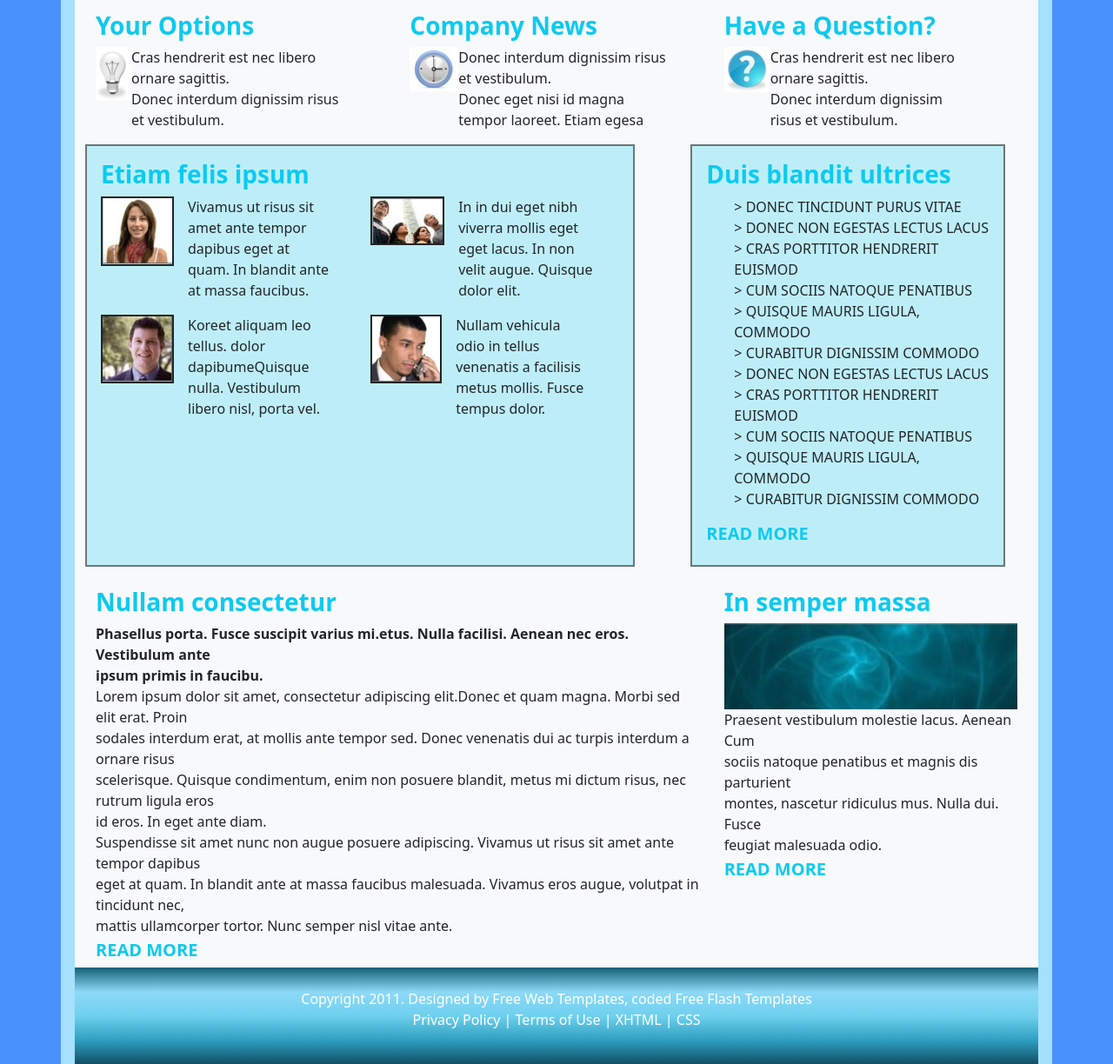
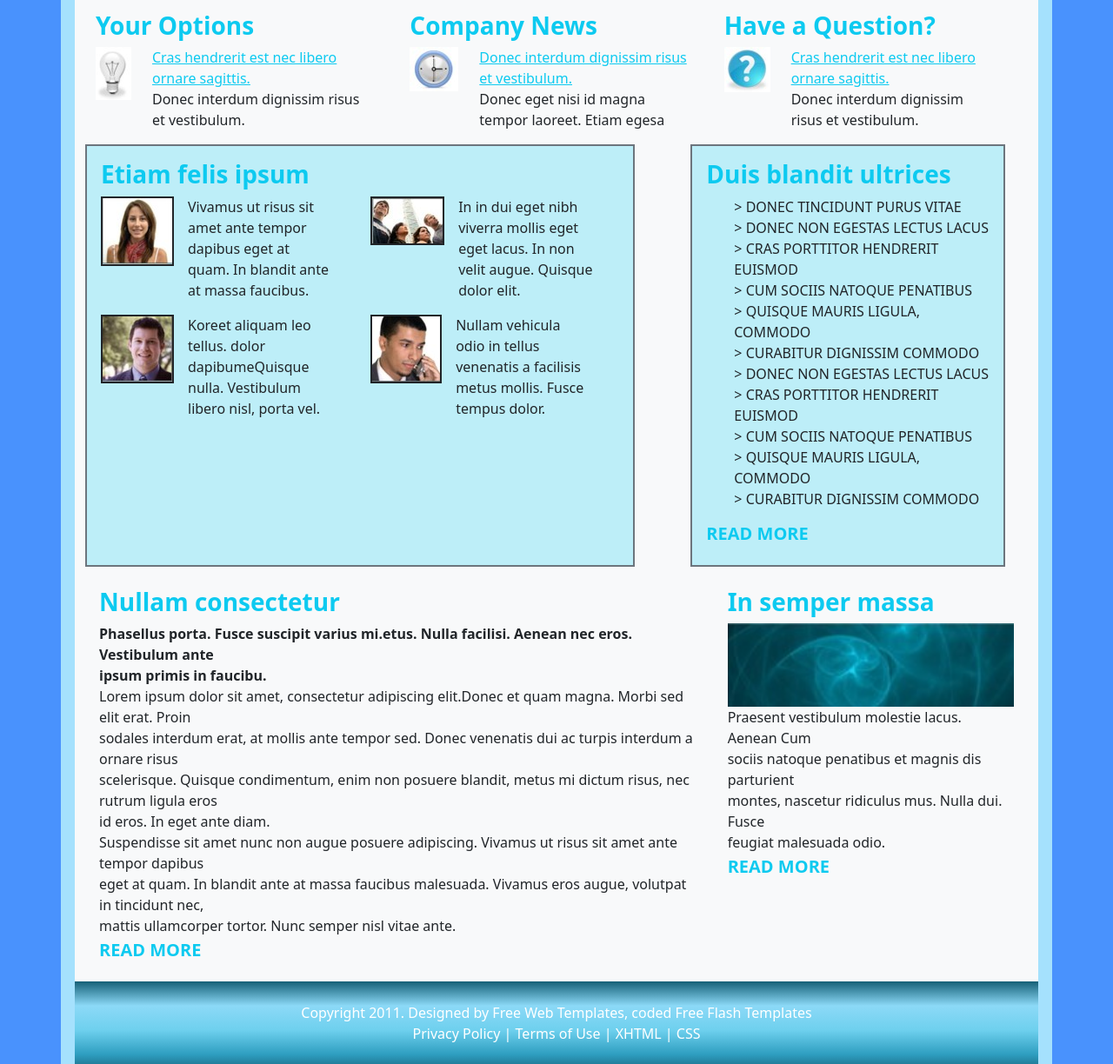
Before and after one commit to cyouying/web2023, a plain HTML site: page task two.html in a window 1280 px wide. Shown: the part 496-1720 px from the top of the page at 87% size. Drawn offline with Linux system fonts and the light colour scheme.

Commit message:
task two

```diff
--- a/css/task two_style.css
+++ b/css/task two_style.css
@@ -6,6 +6,10 @@ li {
     background: linear-gradient(#7bccec , #78d3f1 , #1e8cad, #104d62);
 }
 
+#header {
+    background:#a5e1fd
+}
+
 #footer {
-    background-image:linear-gradient(#156077 ,#a0e3fd ,#6ed0ee ,  #2e9ec0, #104d62);
+    background-image:linear-gradient(#156077 ,#8cd9f7 ,#6ed0ee ,  #2e9ec0, #104d62);
 }
--- a/task two.html
+++ b/task two.html
@@ -6,23 +6,7 @@
     <meta http-equiv="X-UA-Compatible" content="IE=edge">
     <meta name="viewport" content="width=device-width, initial-scale=1.0">
     <title>task two</title>
-    <style type="text/css">
-        li {
-            list-style: none;
-        }
-
-        #menu {
-            background: linear-gradient(#7bccec , #78d3f1 , #1e8cad, #104d62);
-        }
-
-        #header {
-            background:#a5e1fd
-        }
-
-        #footer {
-            background-image:linear-gradient(#156077 ,#8cd9f7 ,#6ed0ee ,  #2e9ec0, #104d62);
-        }
-    </style>
+    <link rel="stylesheet" href="css/task two_style.css">
     <link href="bootstrap.min.css" rel="stylesheet">
     <script src="bootstrap.bundle.min.js"></script>
 </head>
@@ -95,23 +79,26 @@
             <div class="row" id="">
                 <div class="col-sm-4 ">
                     <h3 class="fw-bold text-info">Your Options</h3>
-                    <img class="img-fluid float-start" src="/task two_images/light bulb.jpg" alt="light bulb">
-                    <p class="float-start">Cras hendrerit est nec libero<br>
-                        ornare sagittis.<br>
-                        Donec interdum dignissim risus<br>et vestibulum.</p>
+                    <img class="img-fluid float-start pe-4" src="/task two_images/light bulb.jpg" alt="light bulb">
+                    <p class="float-start"><u class="text-info">Cras hendrerit est nec libero</u><br>
+                        <u class="text-info">ornare sagittis.</u><br>
+                        Donec interdum dignissim risus<br>et vestibulum.
+                    </p>
                 </div>
                 <div class="col-sm-4 ">
                     <h3 class="fw-bold text-info">Company News</h3>
-                    <img class="img-fluid float-start" src="/task two_images/clock.jpg" alt="clock">
-                    <p class="float-start">Donec interdum dignissim risus<br>et vestibulum.<br>
+                    <img class="img-fluid float-start pe-4" src="/task two_images/clock.jpg" alt="clock">
+                    <p class="float-start"><u class="text-info">Donec interdum dignissim risus</u><br>
+                        <u class="text-info">et vestibulum.</u><br>
                         Donec eget nisi id magna<br>
-                        tempor laoreet. Etiam egesa</p>
+                        tempor laoreet. Etiam egesa
+                    </p>
                 </div>
                 <div class="col-sm-4 ">
                     <h3 class="fw-bold text-info">Have a Question?</h3>
-                    <img class="img-fluid float-start" src="/task two_images/question mark.jpg" alt="question mark">
-                    <p class="float-start">Cras hendrerit est nec libero<br>
-                        ornare sagittis.<br>
+                    <img class="img-fluid float-start pe-4" src="/task two_images/question mark.jpg" alt="question mark">
+                    <p class="float-start"><u class="text-info">Cras hendrerit est nec libero</u><br>
+                        <u class="text-info">ornare sagittis.</u><br>
                         Donec interdum dignissim<br>risus et vestibulum.</p>
                 </div>
             </div>
@@ -123,7 +110,8 @@
                         <li class="col-sm-6 ">
                             <img class="img-fluid border border-2 border-dark float-start"
                                 src="/task two_images/character1.jpg" alt="character1">
-                            <p class="float-start ps-3">Vivamus ut risus sit<br>amet ante tempor<br>dapibus eget at<br>quam.
+                            <p class="float-start ps-3">Vivamus ut risus sit<br>amet ante tempor<br>dapibus eget
+                                at<br>quam.
                                 In blandit
                                 ante<br>at massa faucibus.</p>
                             </img>
@@ -147,7 +135,8 @@
                         <li class="col-sm-6 ">
                             <img class="img-fluid border border-2 border-dark float-start"
                                 src="/task two_images/character4.jpg" alt="character4">
-                            <p class="float-start ps-3">Nullam vehicula<br>odio in tellus<br>venenatis a facilisis<br>metus
+                            <p class="float-start ps-3">Nullam vehicula<br>odio in tellus<br>venenatis a
+                                facilisis<br>metus
                                 mollis.
                                 Fusce<br>tempus dolor.</p>
                             </img>
@@ -176,9 +165,10 @@
             </div>
 
             <div class="row" id="article">
-                <div class="col-sm-8">
-                    <h3 class="pt-4 pb-2 m-0 text-info fw-bold">Nullam consectetur</h3>
-                    <p class="mb-1"><b>Phasellus porta. Fusce suscipit varius mi.etus. Nulla facilisi. Aenean nec eros. Vestibulum
+                <div class="col-sm-8 p-3">
+                    <h3 class="py-2 m-0 text-info fw-bold">Nullam consectetur</h3>
+                    <p class="mb-1"><b>Phasellus porta. Fusce suscipit varius mi.etus. Nulla facilisi. Aenean nec eros.
+                            Vestibulum
                             ante<br>
                             ipsum primis in faucibu.</b><br>
                         Lorem ipsum dolor sit amet, consectetur adipiscing elit.Donec et quam magna. Morbi sed elit
@@ -199,10 +189,11 @@
                         mattis ullamcorper tortor. Nunc semper nisl vitae ante.</p>
                     <h5 class="fw-bold text-info">READ MORE</h5>
                 </div>
-                <div class="col-sm-4">
-                    <h3 class="pt-4 pb-2 m-0 text-info fw-bold">In semper massa</h3>
+                <div class="col-sm-4 p-3">
+                    <h3 class="py-2 m-0 text-info fw-bold">In semper massa</h3>
                     <img class="img-fluid w-100" src="/task two_images/semper massa.jpg" alt="semper massa">
-                    <p class="mb-1">Praesent vestibulum molestie lacus. Aenean Cum<br>sociis natoque penatibus et magnis dis
+                    <p class="mb-1">Praesent vestibulum molestie lacus. Aenean Cum<br>sociis natoque penatibus et magnis
+                        dis
                         parturient<br>montes, nascetur ridiculus mus. Nulla dui. Fusce<br>feugiat malesuada odio.</p>
                     <h5 class="fw-bold text-info">READ MORE</h5>
                 </div>
@@ -210,7 +201,8 @@
         </article>
 
         <footer class="container px-5 py-4" id="footer">
-            <p class="text-center text-white ">Copyright 2011. Designed by Free Web Templates, coded Free Flash Templates<br>Privacy Policy | Terms of
+            <p class="text-center text-white ">Copyright 2011. Designed by Free Web Templates, coded Free Flash
+                Templates<br>Privacy Policy | Terms of
                 Use |
                 XHTML | CSS</p>
         </footer>
```
